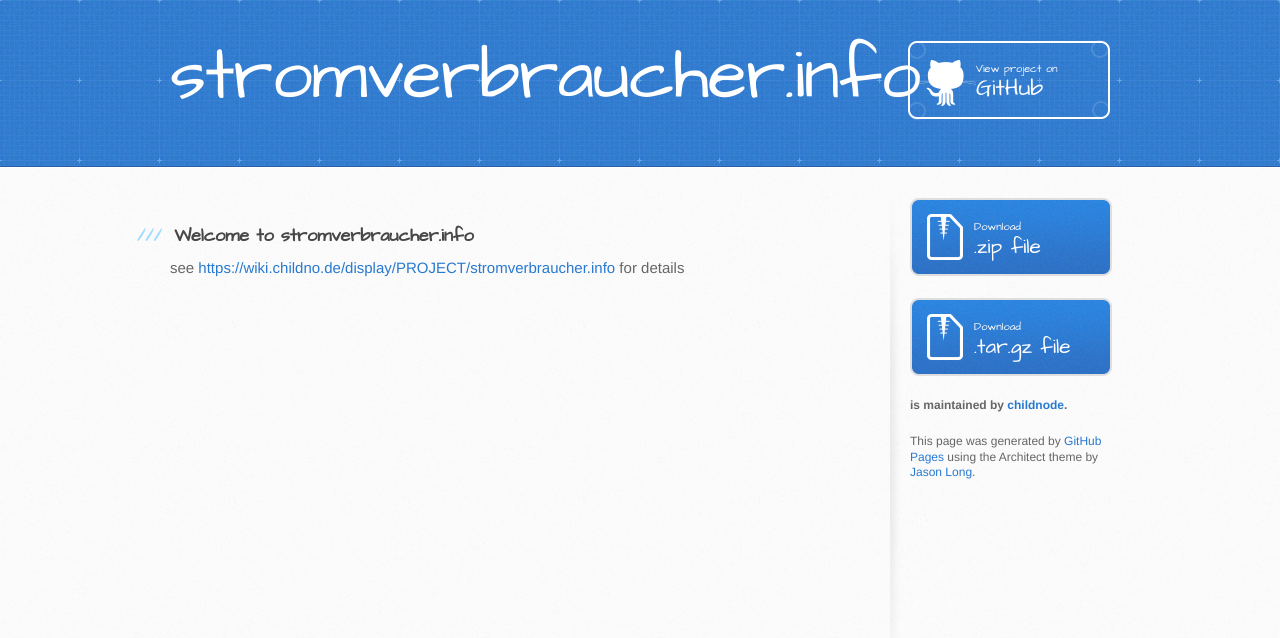
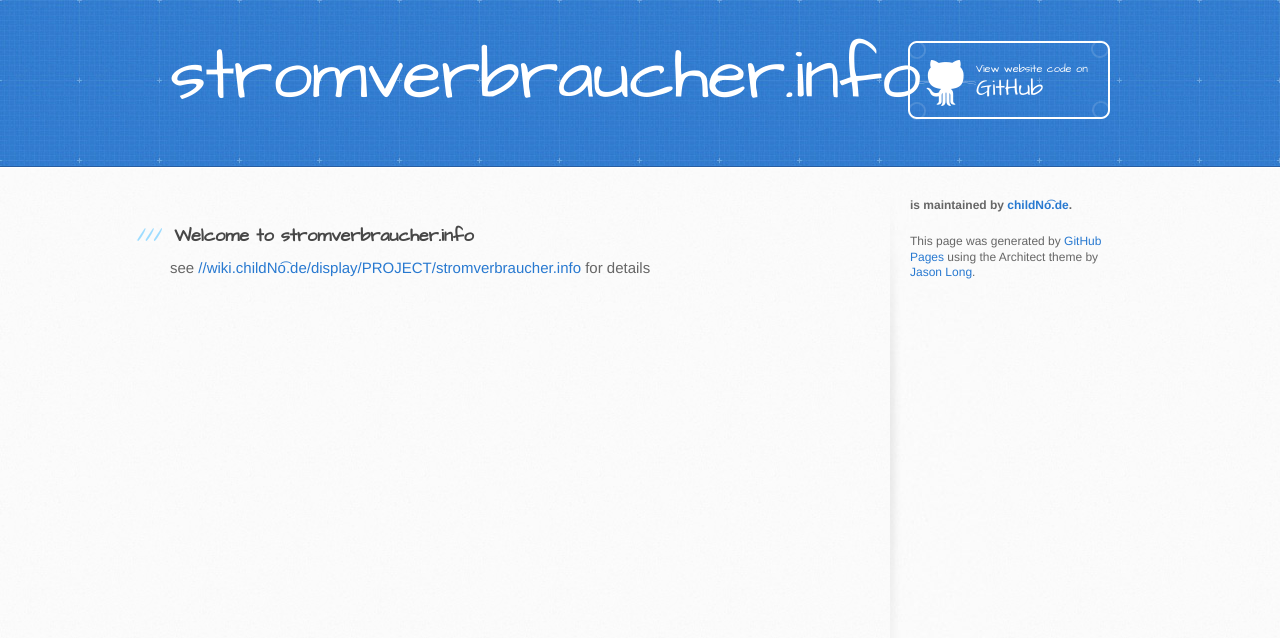
Before and after one commit to childnode/stromverbraucher.info, a plain HTML site: page index.html in a window 1280 px wide. Drawn offline with Linux system fonts and the light colour scheme.

Commit message:
Update index.html

```diff
--- a/index.html
+++ b/index.html
@@ -13,7 +13,7 @@
     <script src="//html5shiv.googlecode.com/svn/trunk/html5.js"></script>
     <![endif]-->
 
-    <title>stromverbraucher.info by childnode</title>
+    <title>stromverbraucher.info by childNo͡.de</title>
   </head>
 
   <body>
@@ -21,7 +21,7 @@
       <div class="inner">
         <h1>stromverbraucher.info</h1>
         <h2></h2>
-        <a href="https://github.com/childnode/stromverbraucher.info" class="button"><small>View project on</small> GitHub</a>
+        <a href="https://github.com/childnode/stromverbraucher.info" class="button"><small>View website code on</small> GitHub</a>
       </div>
     </header>
 
@@ -31,20 +31,12 @@
           <h3>
 <a id="welcome-to-stromverbraucherinfo" class="anchor" href="#welcome-to-stromverbraucherinfo" aria-hidden="true"><span aria-hidden="true" class="octicon octicon-link"></span></a>Welcome to stromverbraucher.info</h3>
 
-<p>see <a href="https://wiki.childno.de/display/PROJECT/stromverbraucher.info">https://wiki.childno.de/display/PROJECT/stromverbraucher.info</a> for details</p>
+<p>see <a href="https://wiki.childno.de/display/PROJECT/stromverbraucher.info">//wiki.childNo͡.de/display/PROJECT/stromverbraucher.info</a> for details</p>
         </section>
 
         <aside id="sidebar">
-          <a href="https://github.com/childnode/stromverbraucher.info/zipball/master" class="button">
-            <small>Download</small>
-            .zip file
-          </a>
-          <a href="https://github.com/childnode/stromverbraucher.info/tarball/master" class="button">
-            <small>Download</small>
-            .tar.gz file
-          </a>
 
-          <p class="repo-owner"><a href="https://github.com/childnode/stromverbraucher.info"></a> is maintained by <a href="https://github.com/childnode">childnode</a>.</p>
+          <p class="repo-owner"><a href="https://github.com/childnode/stromverbraucher.info"></a> is maintained by <a href="https://github.com/childnode">childNo͡.de</a>.</p>
 
           <p>This page was generated by <a href="https://pages.github.com">GitHub Pages</a> using the Architect theme by <a href="https://twitter.com/jasonlong">Jason Long</a>.</p>
         </aside>
```
